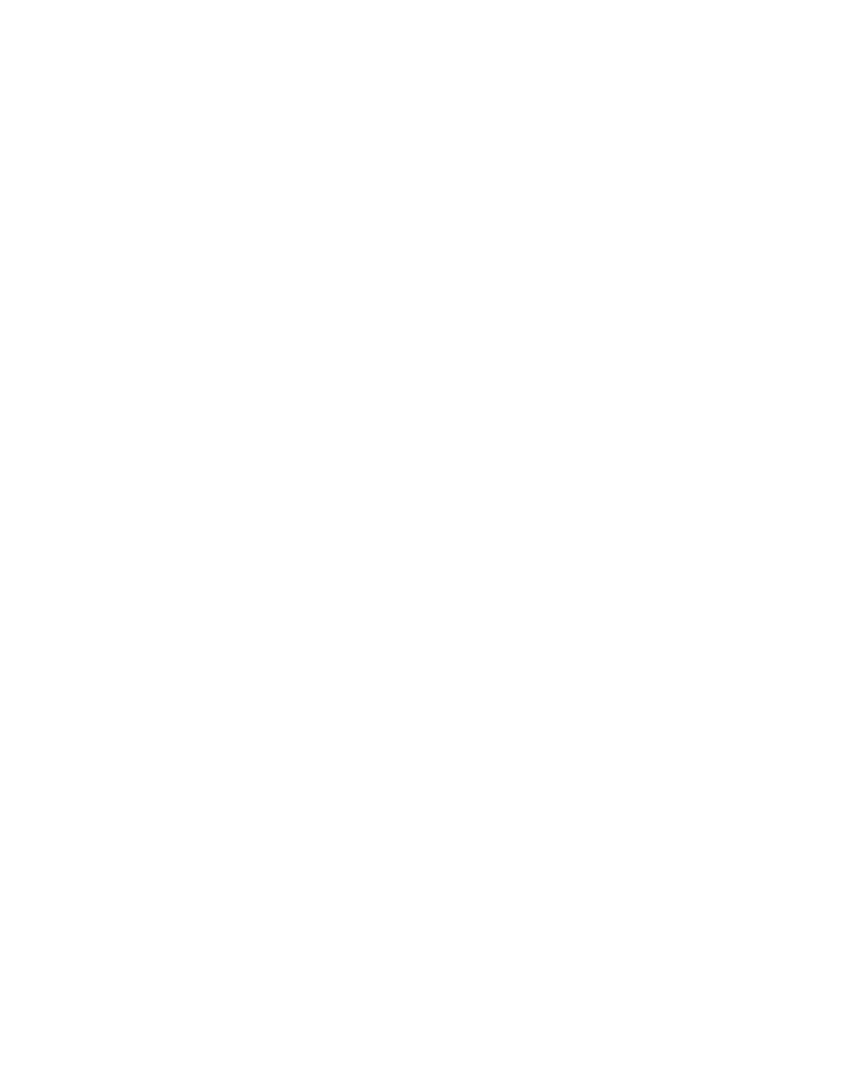
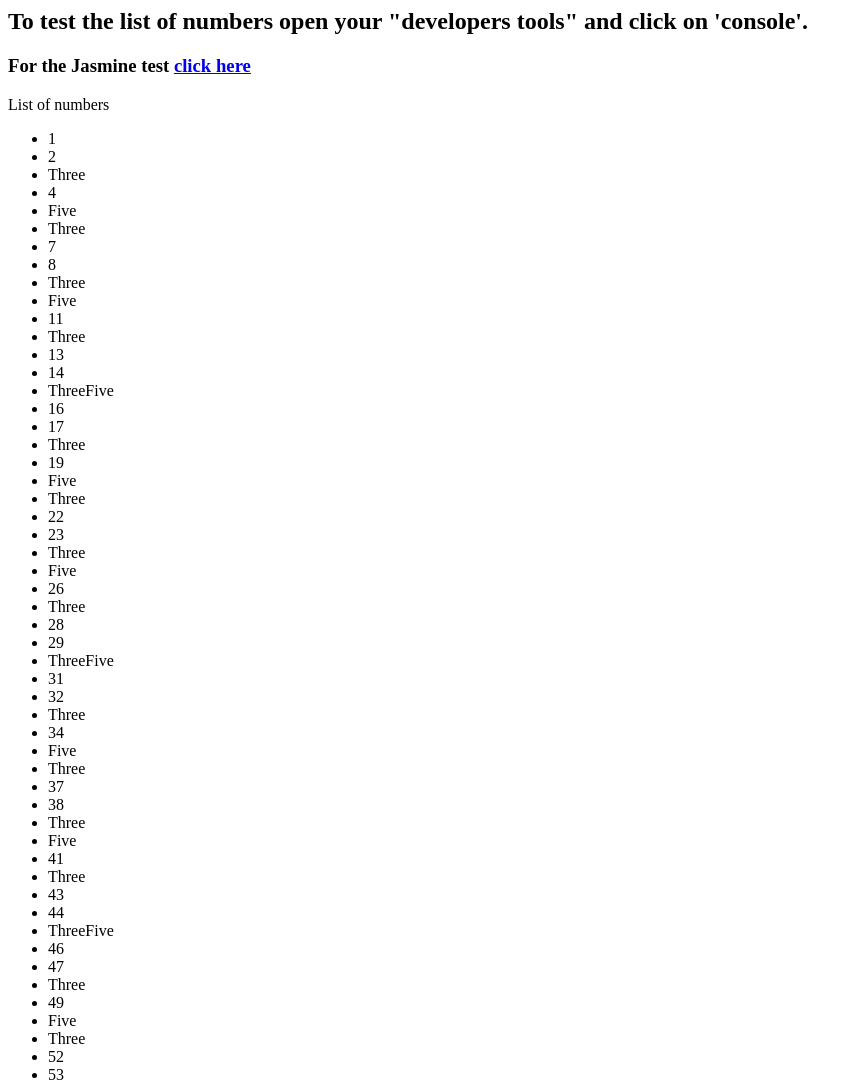
Before and after one commit to augelloantonio/fizzbuzz_javascript_program, a plain HTML site: page index.html in a window 1280 px wide. Shown: the top 1080 px of the page, without its empty margins (0-862 px from the left). Before the commit the page ends 800 px from the top, so only its background shows below. Drawn offline with Linux system fonts and the light colour scheme.

Commit message:
added function to display list in html and added list and test link in html file

```diff
--- a/index.html
+++ b/index.html
@@ -1,15 +1,21 @@
 <html>
 
 <head>
-    <title>Jasmine Testing</title>
-
-    <!-- Load scripts -->
-    <script type="text/javascript" src="scripts/undrednumbers.js"></script>
+    <title>FizzBuzz Live</title>
 
 </head>
 
 <body>
 
 </body>
+<h2>To test the list of numbers open your "developers tools" and click on 'console'.</h2>
+<h3>For the Jasmine test <a href="testing.html">click here</a></h3>
+
+<p>List of numbers</p>
+<div id='demo'>
+</div>
+
+<!-- Load scripts -->
+<script type="text/javascript" src="scripts/undrednumbers.js"></script>
 
 </html>
--- a/scripts/undrednumbers.js
+++ b/scripts/undrednumbers.js
@@ -46,3 +46,24 @@ var test = 100;
 
 // Run script with my var value
 undredNumbers(test);
+
+my_array = undredNumbers(test);
+
+// Display the list in the html
+function getList(array) {
+	var list = document.createElement('ul');
+	for (i = 0; i < array.length; i++) {
+
+		var item = document.createElement('li');
+		console.log(item)
+
+		// Set its contents:
+		item.appendChild(document.createTextNode(array[i]));
+
+		// Add it to the list:
+		list.appendChild(item);
+	}
+	return list;
+}
+
+document.getElementById('demo').appendChild(getList(my_array));
```
